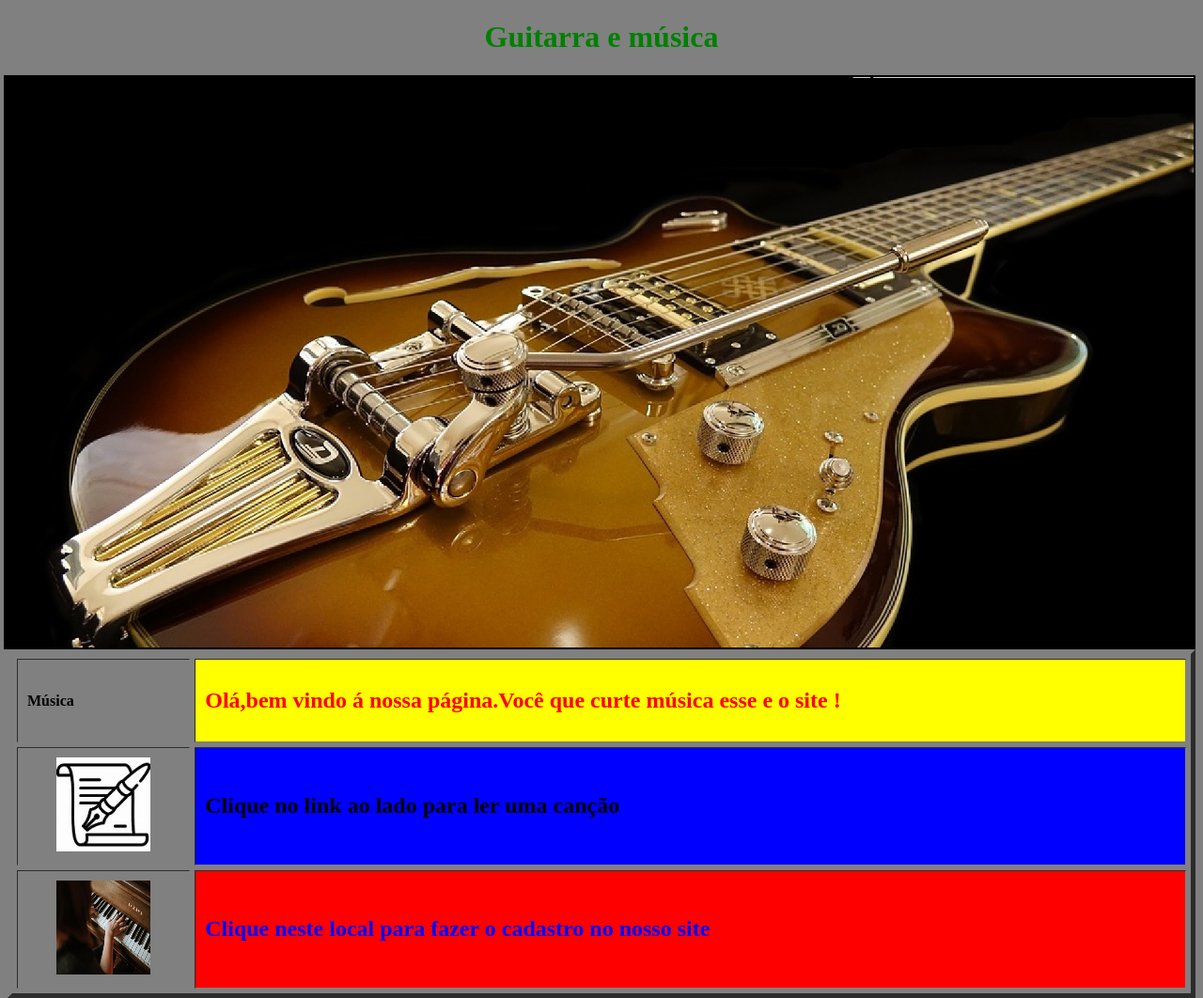
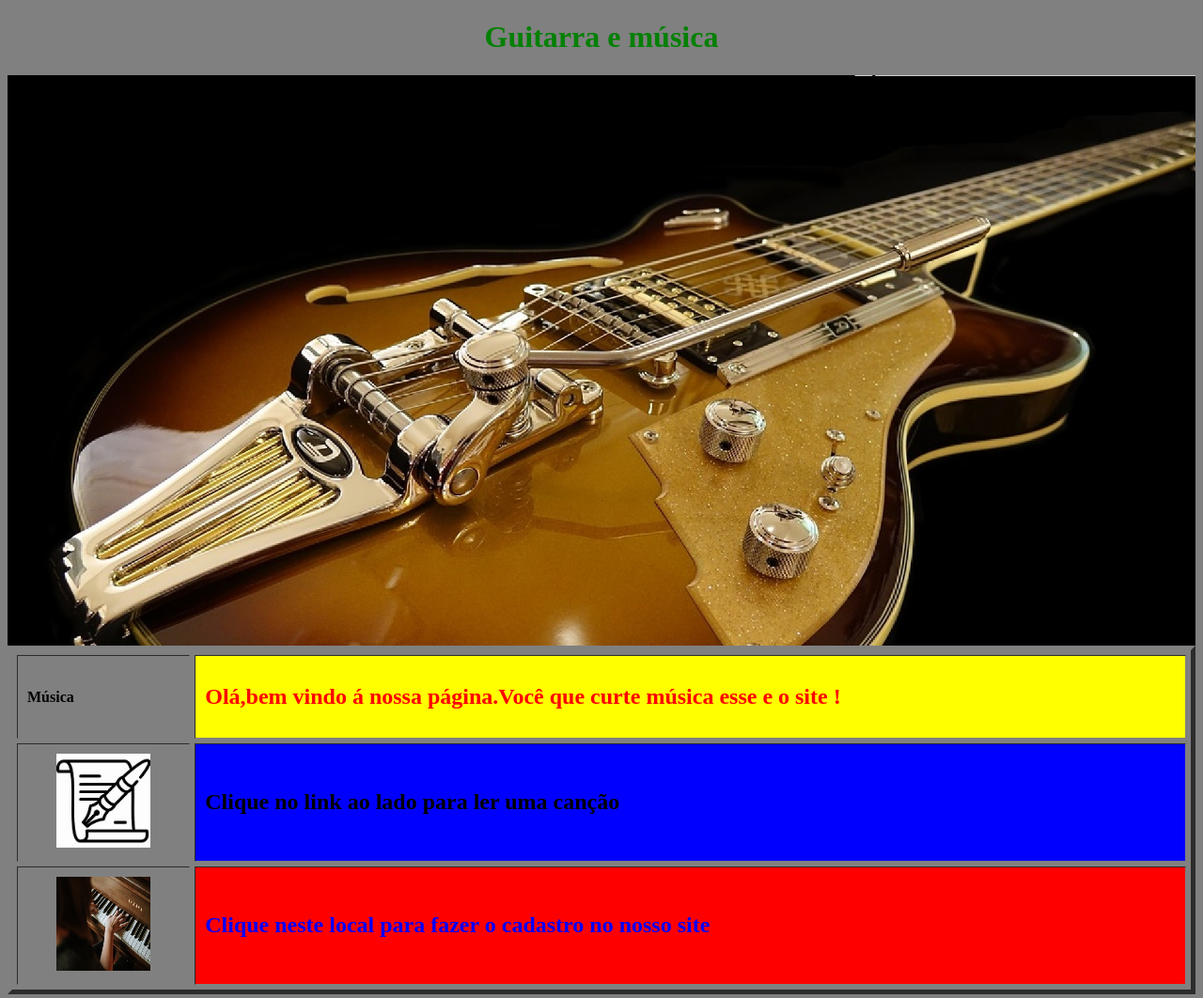
Before and after one commit to Marilia-eng/Marilia-eng.github.io, a plain HTML site: page index.html in a window 1280 px wide. Shown: the whole page at 94% size. Drawn offline with Linux system fonts and the light colour scheme.

Commit message:
Update index.html

```diff
--- a/index.html
+++ b/index.html
@@ -21,7 +21,7 @@
     <body bgcolor="gray" alink="red">
       <table align= center>
       <tr  rowspan =2>
-      <center> <img align=right  src="guitar.jpg"  alt="Guitarra"  border=2 width=100% height=100%> </center>
+      <center> <img align=right  src="guitar.jpg"  alt="Guitarra"  border=0 width=100% height=100%> </center>
        </tr>
        </table align= center>
        <br>
```
